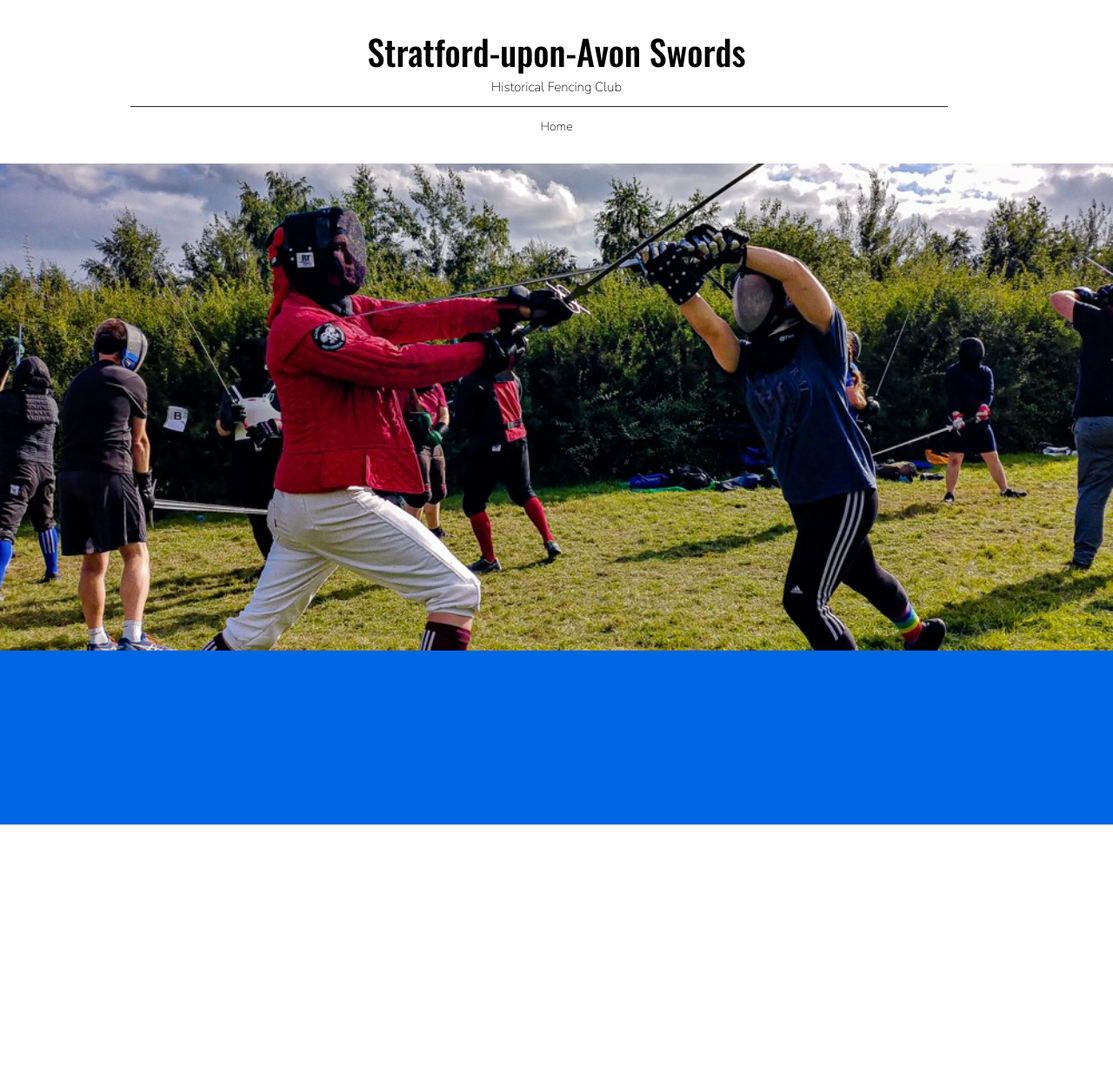
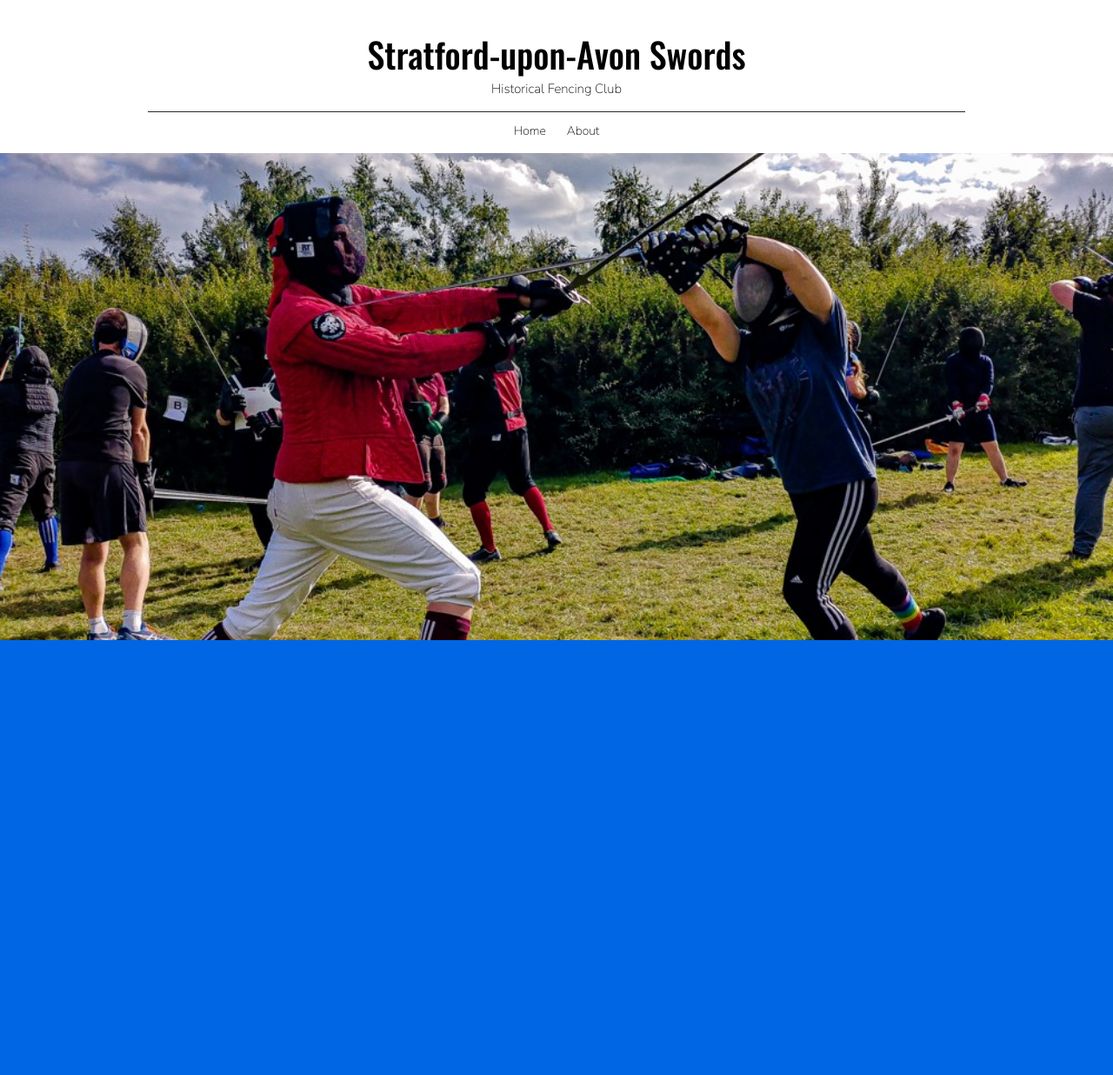
Before and after one commit to Lunarsong/stratford-swords, a Jekyll site: the page built from index.md, in a window 1280 px wide. Shown: the whole page at 87% size. Built offline with Jekyll 4.4.1, drawn with Linux system fonts in a browser that asks for light colours; before the commit the page ends 948 px from its top, so only the background shows below that.

Commit message:
Commit before sending laptop for repair

```diff
--- a/_includes/head.html
+++ b/_includes/head.html
@@ -1,3 +1,5 @@
+<!--meta name="viewport" content="width=device-width, initial-scale=1"-->
+<meta charset="utf-8">
 <link href="https://fonts.googleapis.com/css?family=Lato:300,400|Nunito+Sans:200,400|Oswald:500|Roboto&display=swap"
   rel="stylesheet">
 <link rel="stylesheet" href="/assets/css/styles.css">
--- a/_layouts/home.html
+++ b/_layouts/home.html
@@ -2,7 +2,6 @@
 <html lang="en">
 
 <head>
-  <meta charset="utf-8">
   {% include head.html %}
   <title>{{ page.title }}</title>
 </head>
@@ -18,15 +17,14 @@
       <div style="min-height: 28px;">
         <h2 class="header">{{ page.subtitle }}</h2>
       </div>
-    </div>
 
-    <div data-border-width="1px" class="style-jzpzxm16" id="comp-jzpzxm081">
-    </div>
+      <div data-border-width="1px" class="header-border">
+      </div>
 
 
-    <div class="header-text-container">
       <nav>
         <a class="button" href="/">Home</a>
+        <a class="button" href="/about/">About</a>
         <!--a class="button" href="/blog/">Blog</a-->
       </nav>
     </div>
--- a/_sass/main.scss
+++ b/_sass/main.scss
@@ -1,3 +1,12 @@
+@-ms-viewport{
+  width: device-width;
+  height: device-height;
+}
+
+html { font-size: 62.5%; }
+
+body { font-size: 1.6rem; }
+
 .header-text-container {
   text-align: center;
 }
@@ -5,33 +14,29 @@
 h1.header {
   font-family: 'Oswald', sans-serif;
   font-weight: 500;
-  line-height: 1.35em;
-  font-size: 40px;
+  font-size: 6.0vw;
   margin: 0;
   padding: 0;
 }
 
 h2.header {
   font-family: 'Nunito Sans', sans-serif;
-  font-size: 15px;
-  line-height: 1.875em;
+  font-size: 3.5vw;
   font-weight: 200;
   margin: 0;
   padding: 0;
   letter-spacing: normal;
 }
 
-#comp-jzpzxm081 {
-  margin-left: calc((100% - 980px) * 0.5);
-}
-
-.style-jzpzxm16 {
+.header-border {
   box-sizing: border-box;
   border-top: 1px solid rgba(0, 0, 0, 0.85);
   height: 0;
-  width: 940px;
+  width: 90%;
+  max-width: 940px;
 
-  display: block;
+  display: inline-block;
+  margin: 0 auto;
   margin-block-start: 0.5em;
   margin-block-end: 0.5em;
 }
@@ -53,7 +58,6 @@
 .header-container {
   width: 100%;
   min-width: 980px;
-  height: 140px;
   display: block;
   margin-block-start: 2em;
   margin-block-end: 1em;
@@ -64,8 +68,7 @@
 .button {
   padding: 0 10px;
   font-family: 'Nunito Sans', sans-serif;
-  font-size: 14px;
-  line-height: 30px;
+  font-size: 4vw;
   font-weight: 200;
   color: black;
   text-decoration: none;
@@ -73,5 +76,20 @@
 
 .blue-container {
   background-color: rgb(0, 102, 227);
-  min-height: 200px;
+  min-height: 500px;
 }
+
+
+@media only screen and (min-width: 1024px) {
+  h1.header {
+    font-size: 4.0rem;
+  }
+
+  h2.header {
+    font-size: 1.5rem;
+  }
+
+  .button {
+    font-size: 1.4rem;
+  }
+}
```
Also changed, not shown: app.yaml (added, +65 -0 lines).
